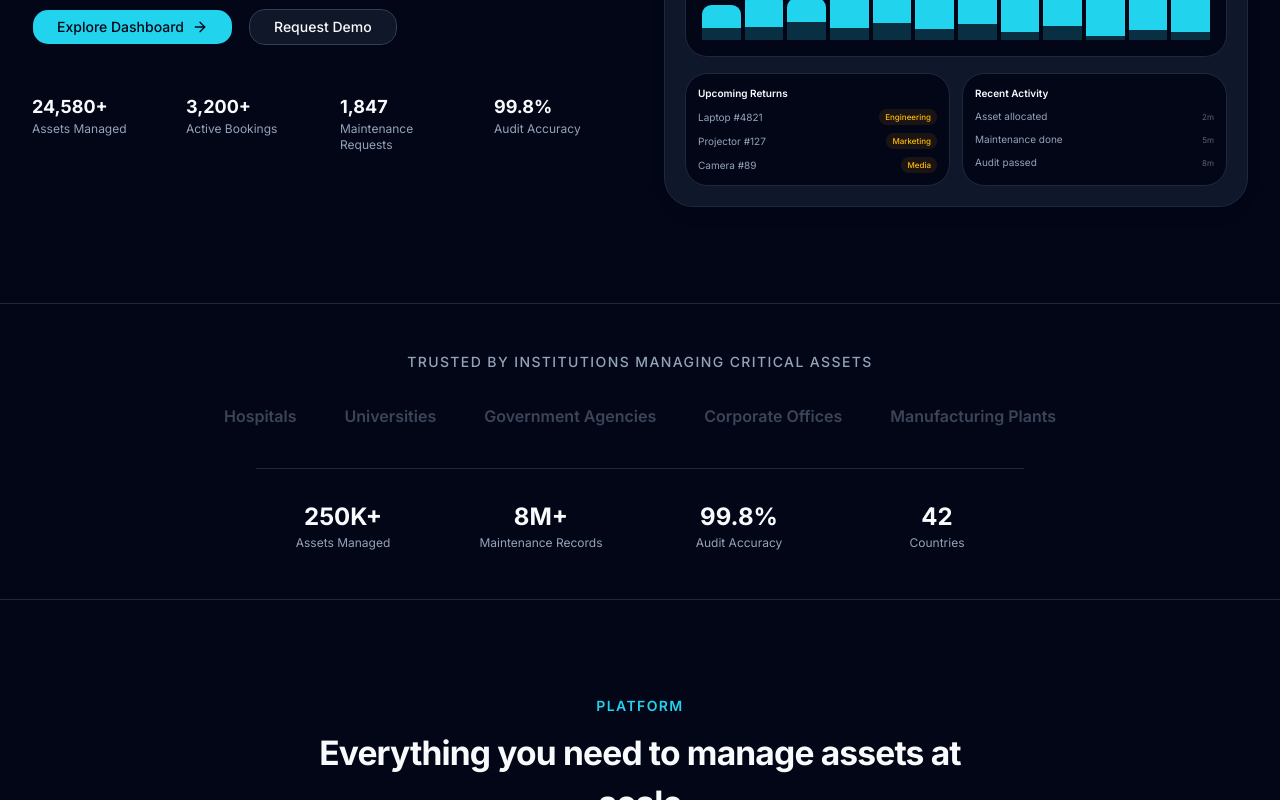
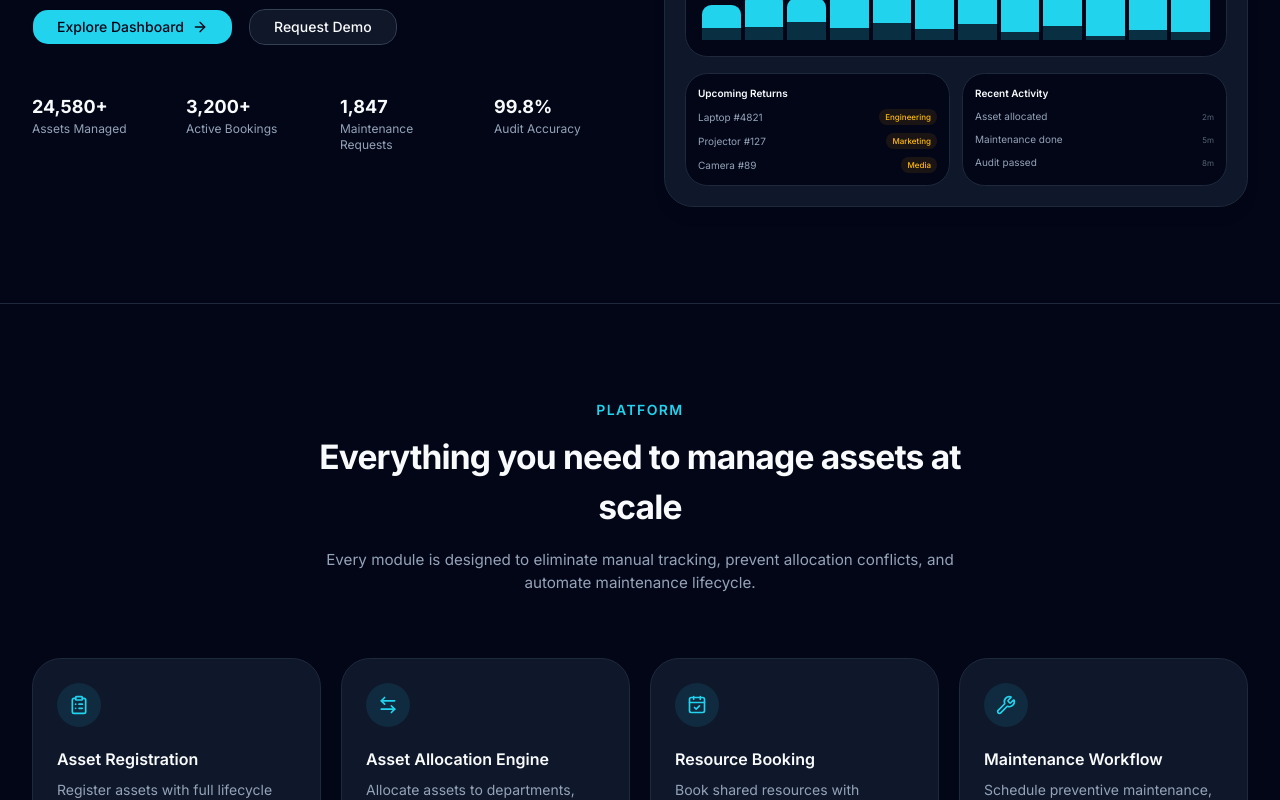
Before and after one commit to Shubham-997800/assetrix, a Next.js app: page / in a window 1280 px wide. Shown: the part 542-1342 px from the top of the page. Built offline with nearby package versions, Linux system fonts and the light colour scheme.

Commit message:
remove TrustedBy section from landing page

```diff
--- a/src/app/page.tsx
+++ b/src/app/page.tsx
@@ -1,6 +1,5 @@
 import { Navbar } from "@/components/landing/navbar";
 import { Hero } from "@/components/landing/hero";
-import { TrustedBy } from "@/components/landing/trusted-by";
 import { Features } from "@/components/landing/features";
 import { PlatformArchitecture } from "@/components/landing/architecture";
 import { AIIntelligence } from "@/components/landing/ai-intelligence";
@@ -15,7 +14,6 @@ export default function Home() {
       <Navbar />
       <main className="flex-1">
         <Hero />
-        <TrustedBy />
         <Features />
         <PlatformArchitecture />
         <AIIntelligence />
--- a/src/components/landing/trusted-by.tsx
+++ /dev/null
@@ -1,72 +0,0 @@
-"use client";
-
-import { useInView } from "@/hooks/use-in-view";
-import { useCountUp } from "@/hooks/use-count-up";
-
-const industries = [
-  "Hospitals",
-  "Universities",
-  "Government Agencies",
-  "Corporate Offices",
-  "Manufacturing Plants",
-];
-
-const metricsData = [
-  { target: 250, suffix: "K+", label: "Assets Managed" },
-  { target: 8, suffix: "M+", label: "Maintenance Records" },
-  { target: 99.8, suffix: "%", label: "Audit Accuracy" },
-  { target: 42, suffix: "", label: "Countries" },
-];
-
-function MetricItem({ target, suffix, label }: { target: number; suffix: string; label: string }) {
-  const { ref, isInView } = useInView();
-  const count = useCountUp(target, 1500);
-
-  return (
-    <div ref={ref} className="text-center">
-      <p className="text-xl font-bold text-foreground sm:text-2xl">
-        {isInView ? (target === 99.8 ? "99.8" : count.toLocaleString("en-IN")) : "0"}
-        {suffix}
-      </p>
-      <p className="mt-0.5 text-xs text-muted-foreground">{label}</p>
-    </div>
-  );
-}
-
-export function TrustedBy() {
-  const { ref: sectionRef, isInView } = useInView();
-
-  return (
-    <section className="border-b border-border bg-background py-12">
-      <div ref={sectionRef} className="mx-auto max-w-7xl px-4 sm:px-6 lg:px-8">
-        <p
-          className={`text-center text-sm font-medium uppercase tracking-widest text-muted-foreground transition-all duration-500 ${
-            isInView ? "opacity-100 translate-y-0" : "opacity-0 translate-y-2"
-          }`}
-        >
-          Trusted by institutions managing critical assets
-        </p>
-        <div className="mt-8 flex flex-wrap items-center justify-center gap-x-12 gap-y-4">
-          {industries.map((name, i) => (
-            <div
-              key={name}
-              className={`text-base font-semibold text-muted-foreground/40 transition-all duration-500 hover:text-muted-foreground/70 ${
-                isInView ? "opacity-100 translate-y-0" : "opacity-0 translate-y-2"
-              }`}
-              style={{ transitionDelay: `${i * 50}ms` }}
-            >
-              {name}
-            </div>
-          ))}
-        </div>
-
-        {/* Metrics */}
-        <div className="mx-auto mt-10 grid max-w-3xl grid-cols-2 gap-6 border-t border-border pt-8 sm:grid-cols-4">
-          {metricsData.map((m) => (
-            <MetricItem key={m.label} {...m} />
-          ))}
-        </div>
-      </div>
-    </section>
-  );
-}
```
